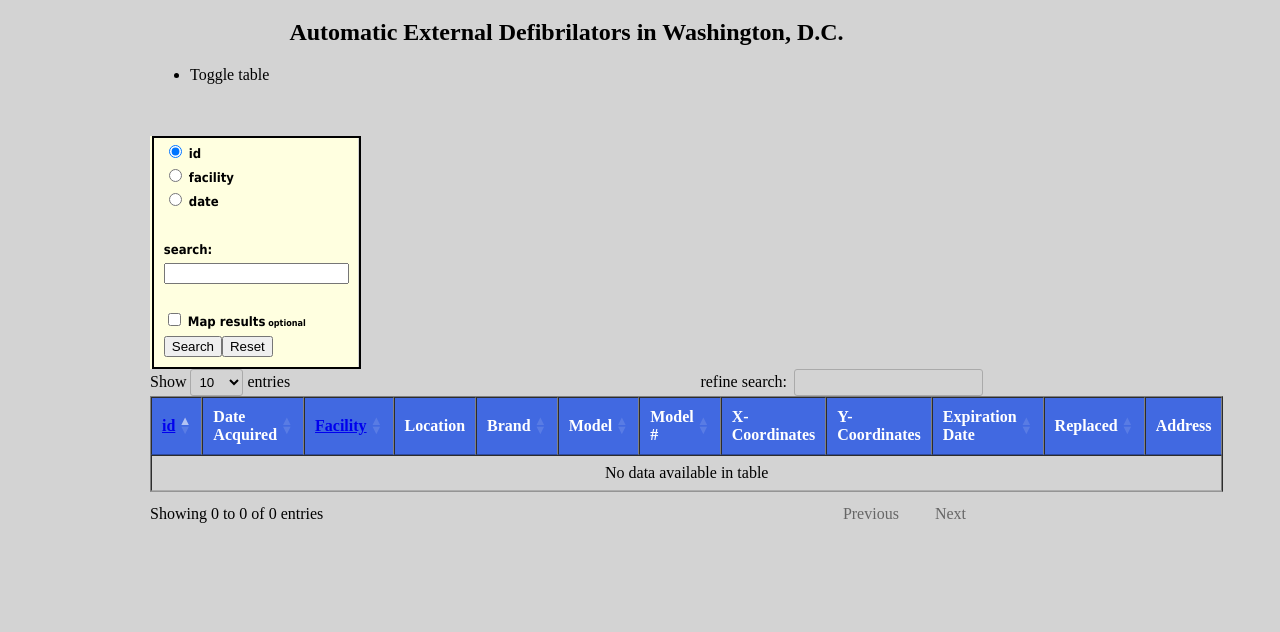
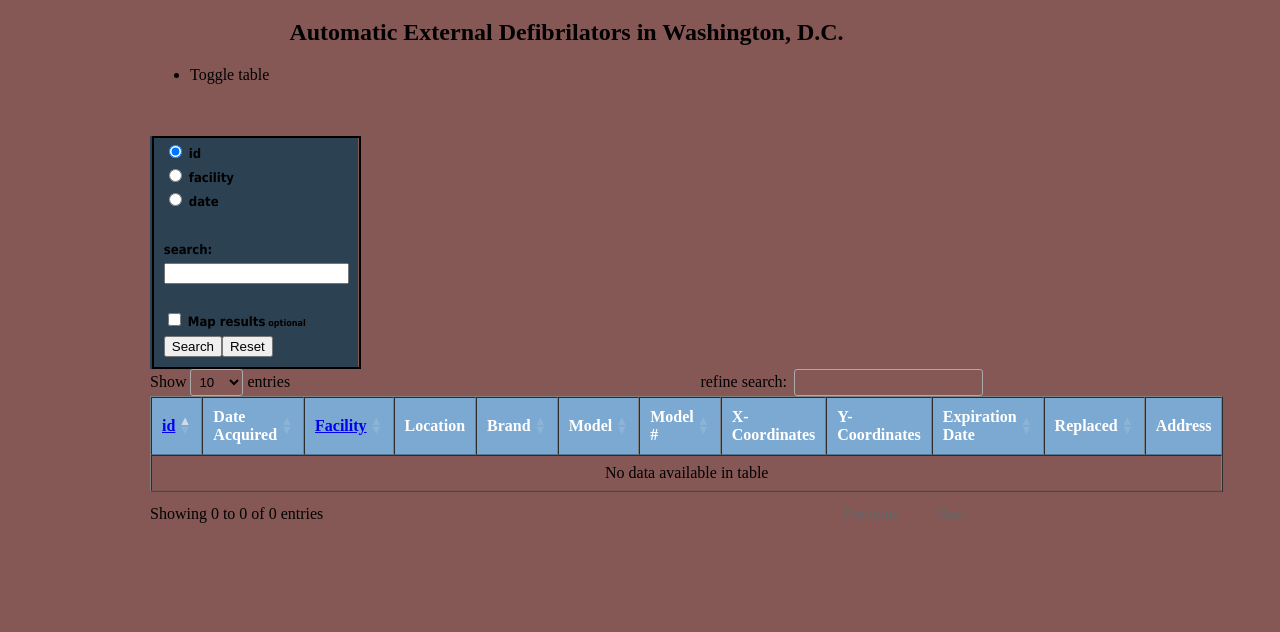
Before and after one commit to MarvinPerry/dc_aed, a Flask app: template templates/index.html in a window 1280 px wide, after a click on "Toggle table". Shown: the part 371-1003 px from the top of the page. Run offline with Flask 2, Linux system fonts and the light colour scheme; the template is opened without the code that fills it, so the values that code supplies are empty; parts of the project's set-up code (start-up, migrations or seed data) failed here and were passed over; some libraries are stand-ins or nearby versions.

Commit message:
updated css styling

```diff
--- a/static/style.css
+++ b/static/style.css
@@ -3,7 +3,7 @@
   margin-left: 100px;
   margin-right: 200px;
   margin-bottom: 50px;
-  background-color: lightgray;
+  background-color: #855855;
 }
 
 .header{
@@ -39,7 +39,7 @@
 
 
 th{
-    background-color:  royalblue;
+    background-color:  #7CA9D2;
     color: white;
 }
 
@@ -58,7 +58,7 @@
   line-height: 24px;
   font-weight: bold;
   color: black;
-  background-color: lightyellow;
+  background-color: #2C4152;
 }
 
 
```
Also changed, not shown: templates/results.html (+39 -17 lines).
